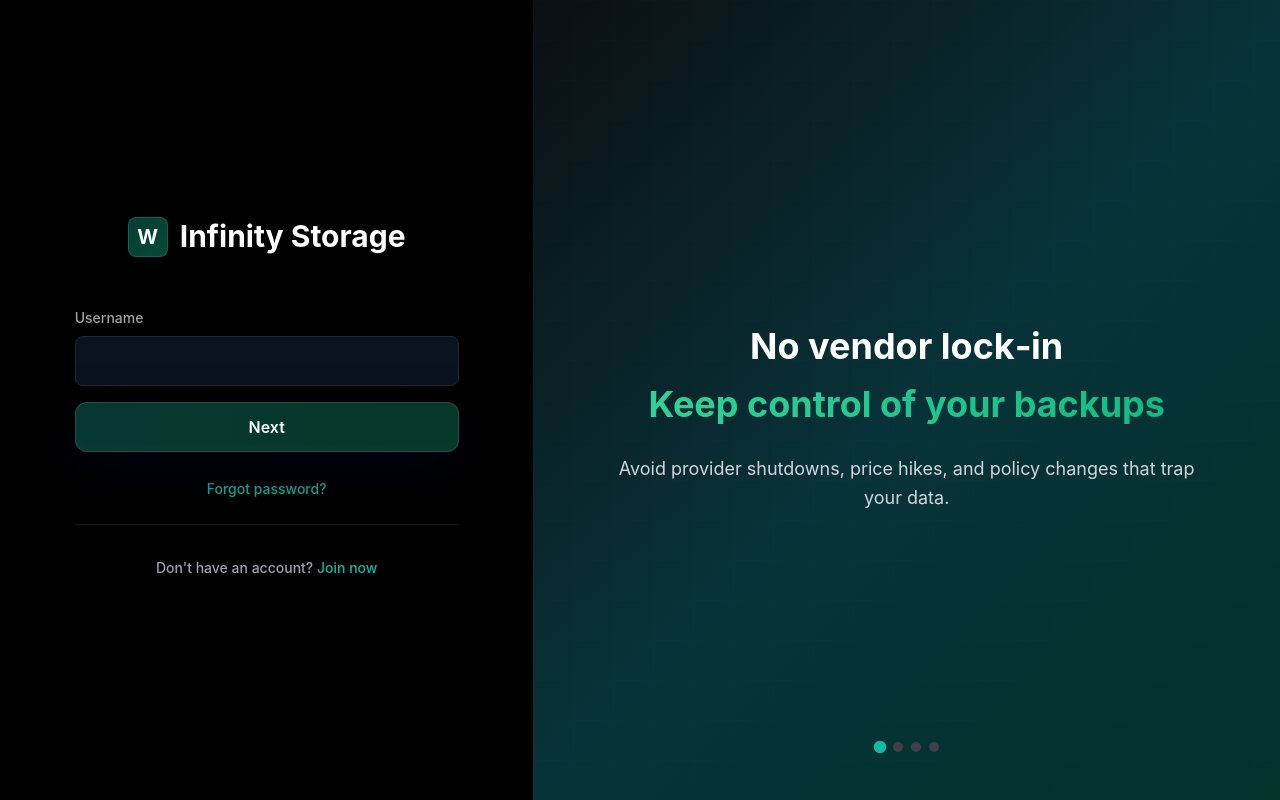
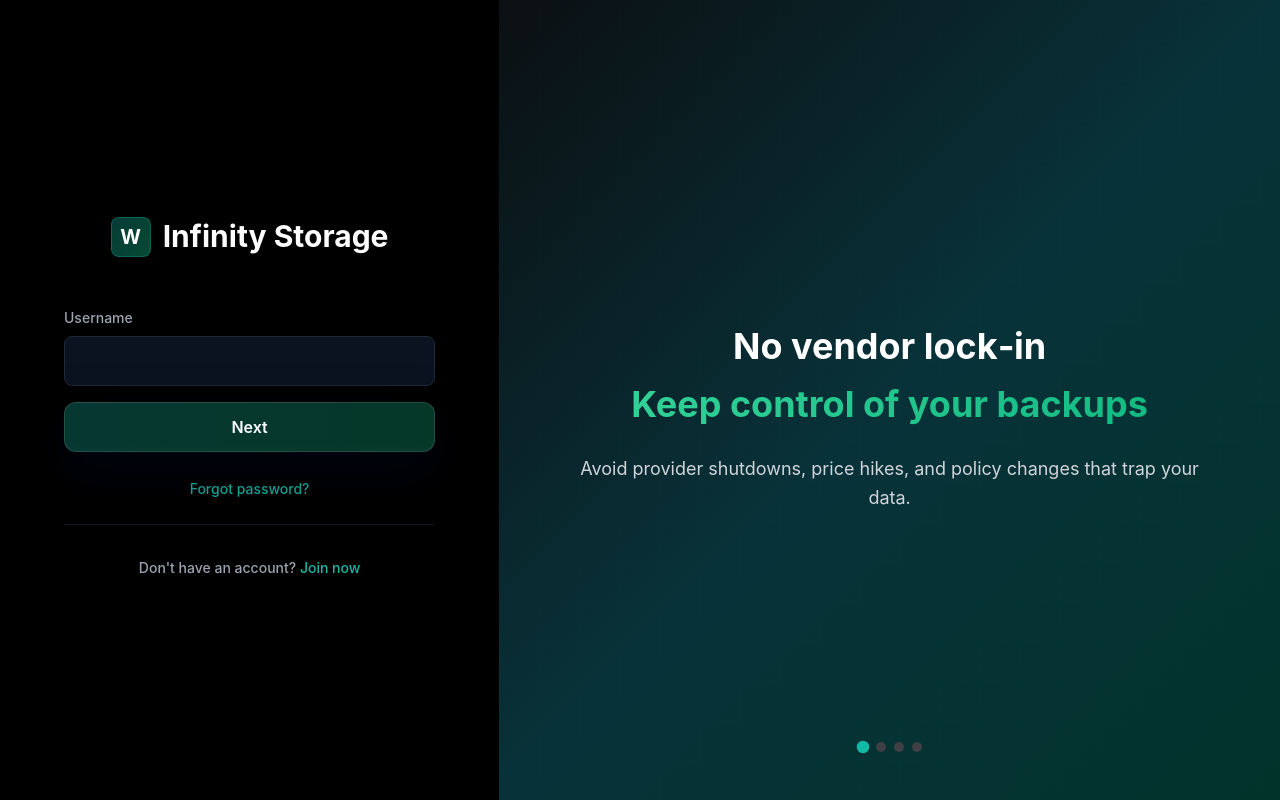
Before and after one commit to mysten-labs-capstone/walrus, a React (Vite) app in the folder client/: page /login in a window 1280 px wide. Built offline with nearby package versions, Linux system fonts and the light colour scheme; what @mysten/dapp-kit, @mysten/sui would draw is missing.

Commit message:
kl - UI tweaks

```diff
--- a/client/src/pages/css/Login.css
+++ b/client/src/pages/css/Login.css
@@ -22,7 +22,7 @@
 }
 @media (min-width: 1024px) {
   .login-left {
-    width: 41.666667%; /* 5/12 */
+    width: 39%;
   }
 }
 .login-left .container {
@@ -274,7 +274,7 @@
 @media (min-width: 1024px) {
   .login-right {
     display: flex;
-    width: 58.333333%; /* 7/12 */
+    width: 62%;
   }
 }
 
```
Also changed, not shown: client/src/pages/css/Join.css (added).
